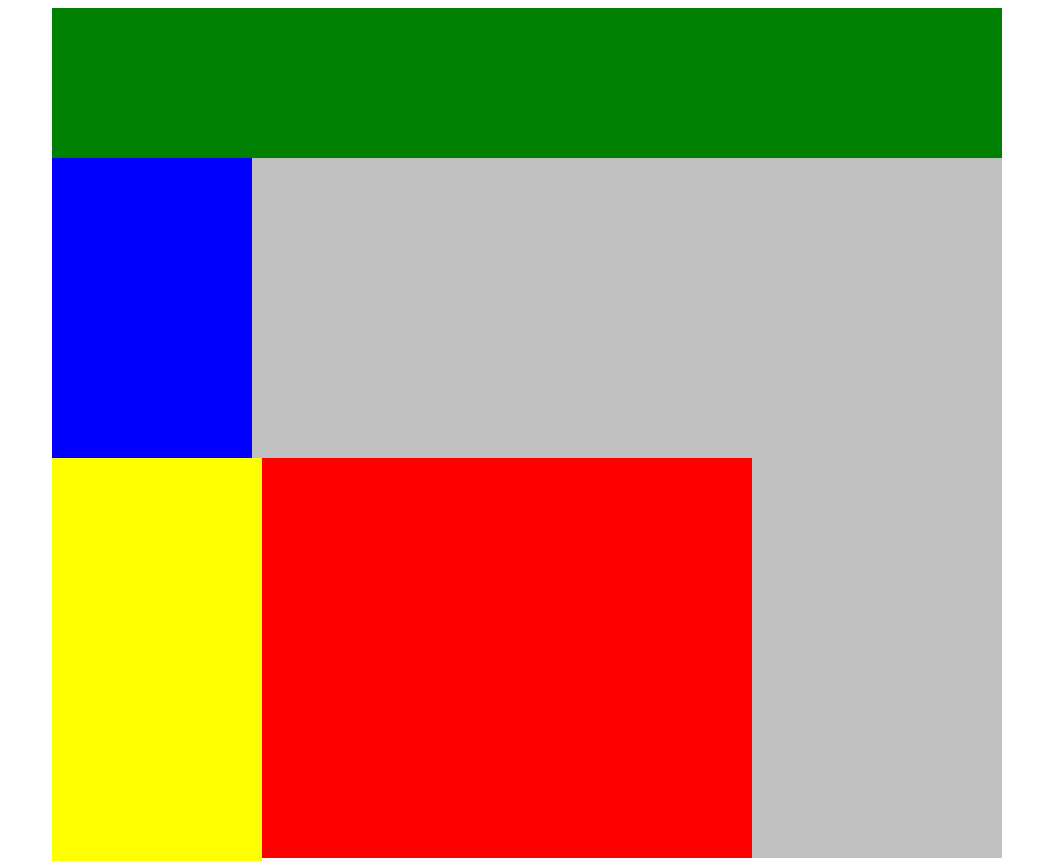
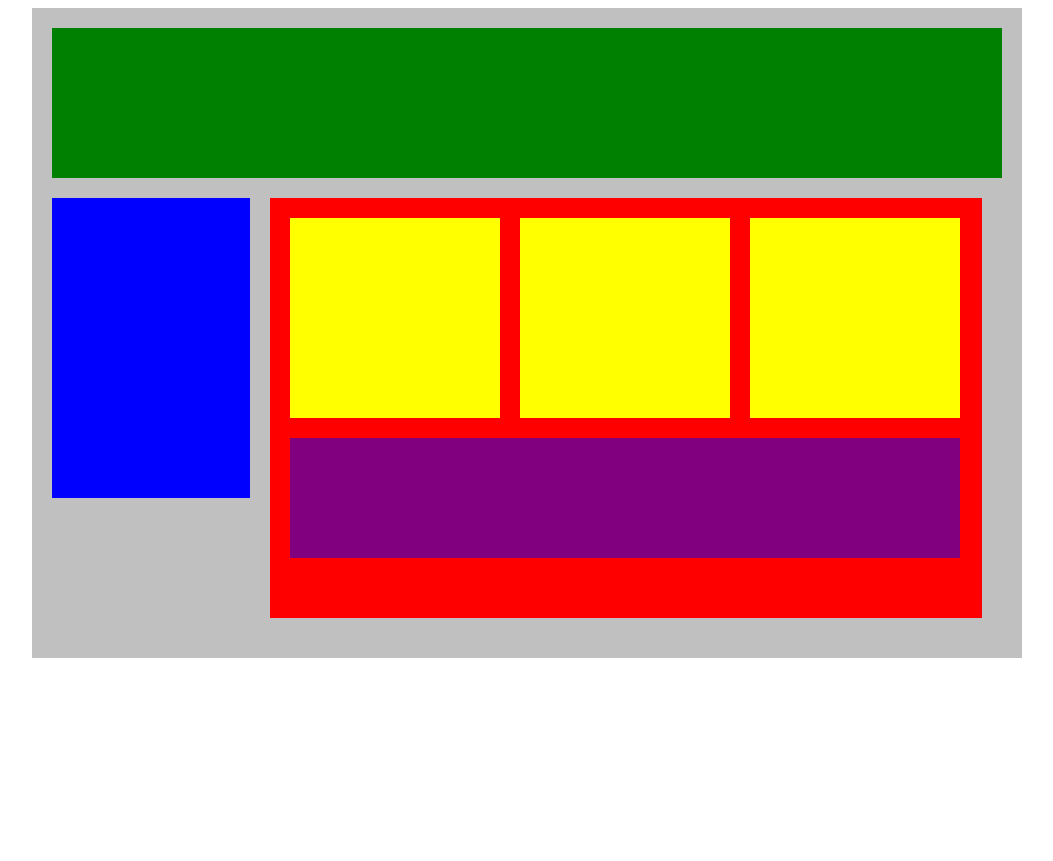
Before and after one commit to simonallenoliver/Oliver_Simon_FlexOurBlocks, a plain HTML site: page index.html in a window 1280 px wide. Shown: the top 861 px of the page, without its empty margins (113-1166 px from the left). After the commit the page ends 800 px from the top, so only its background shows below. Drawn offline with Linux system fonts and the light colour scheme.

Commit message:
finished project

```diff
--- a/index.html
+++ b/index.html
@@ -3,6 +3,7 @@
 <head>
     <title>Position Practice</title>
     <link rel="stylesheet" type="text/css" href="style.css">
+    <link rel="stylesheet" href="style.css">
 </head>
 <body>
     <div class="container">
--- a/style.css
+++ b/style.css
@@ -2,31 +2,44 @@
     width: 950px;
     background-color: silver;
     margin: 0px auto;
+    padding: 20px;
+
 }
 .top-nav {
     height: 150px;
     background-color: green;
+
+
 }
 .side-nav {
     height: 300px;
     width: 200px;
     background-color: blue;
+    margin-top: 20px;
+
+
 }
 .main {
     height: 400px;
     width: 700px;
     background-color: red;
+    padding: 10px;
+    margin: 20px;
+
 }
 .sub-content {
     height: 200px;
     width: 210px;
     background-color: yellow;
+    margin: 10px;
 }
 #advertisement {
     height: 120px;
-    width: 660px;
+    width: 670px;
     background-color: purple;
+    margin-left: 10px;
+    margin-top: 10px;
 }
 .row {
-    /* TODO - what should go here? */
+display: flex;
 }
```
